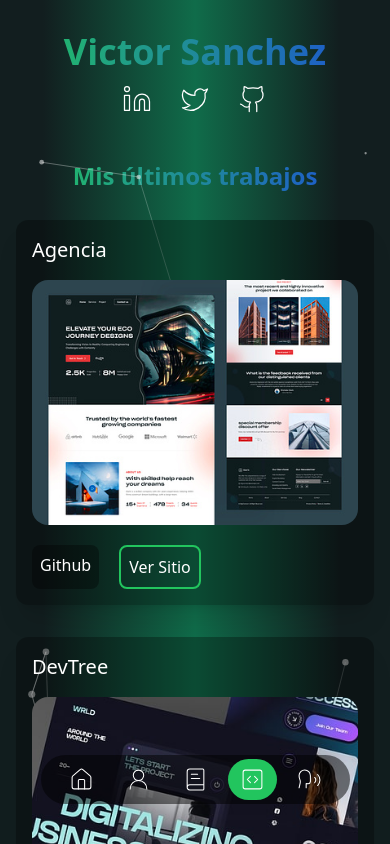
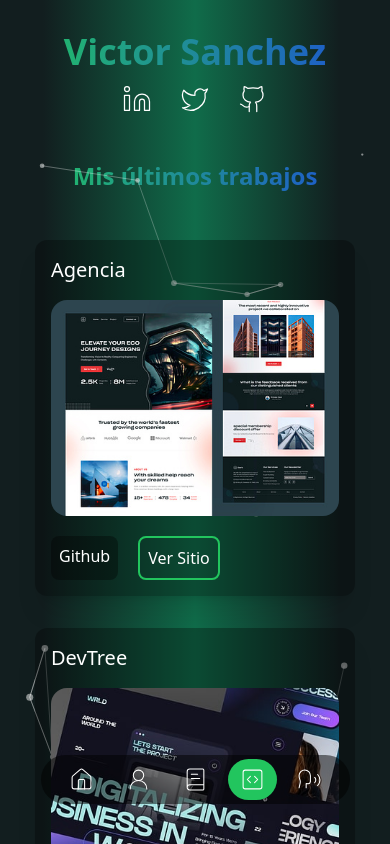
Before and after one commit to VictorDev1986/Victor_portafolio, a Next.js app: page /portfolio in a window 390 px wide. Shown: the top 844 px of the page. Built offline with nearby package versions, Linux system fonts and the light colour scheme.

Commit message:
Cambios en la pagina portafolio

```diff
--- a/app/(routes)/portfolio/page.tsx
+++ b/app/(routes)/portfolio/page.tsx
@@ -16,11 +16,11 @@ const PortfolioPage = () => {
             <CoverParticles />
             <ContainerPage>
                 <TransitionPage />
-                <div className="mb-4 flex flex-col justify-center h-full">
-                    <h1 className=" mt-0 my-3 text-2xl font-bold text-center md:block md:text-center bg-gradient-to-r from-green-500 via
+                <div className="flex flex-col justify-center h-full">
+                    <h1 className="text-2xl font-bold text-center md:block md:text-center bg-gradient-to-r from-green-500 via
                          to-blue-700 bg-clip-text text-transparent sm:text-4xl">Mis últimos trabajos</h1>
 
-                    <div className="relative z-10 grid max-w-5xl gap-6 mx-auto mt-4 md:grid-cols-4 flex justify-center">
+                    <div className="relative z-10 grid max-w-5xl gap-6 mx-auto mt-12 md:grid-cols-4 justify-center">
                         {dataPortfolio.map((data) => (
                             <PortfolioBox key={data.id} data={data} />
                         ))}
--- a/app/(routes)/skills/page.tsx
+++ b/app/(routes)/skills/page.tsx
@@ -2,6 +2,7 @@ import ContainerPage from "@/components/container";
 import { CoverParticles } from "@/components/cover-particles";
 import TransitionPage from "@/components/transition-page";
 import IconCloud from "@/components/icon-cloud";
+
 
 const PageAboutMe = () => {
     const slugs = [
--- a/components/portfolio-box.tsx
+++ b/components/portfolio-box.tsx
@@ -18,13 +18,13 @@ const PortfolioBox = (props: PortfolioBoxProps) => {
     return (
         <div
             key={id}
-            className="bg-black bg-opacity-30 p-4 mb-2 rounded-xl shadow-xl border-gray-300"
+            className="w-80 sm:w-full bg-black bg-opacity-30 p-4 mb-2 rounded-xl shadow-xl border-gray-300"
         >
             <h3 className="mb-4 text-xl">{title}</h3>
             <Image
                 src={image}
                 alt="Image"
-                width={200} height={200} className="w-full md:w-[200px] rounded-2xl h-auto"
+                width={200} height={200} className="w-full md:w-[300px] rounded-2xl h-auto"
             />
 
             <div className="flex gap-5 mt-5">
--- a/data.tsx
+++ b/data.tsx
@@ -135,4 +135,5 @@ export const dataPortfolio = [
         urlGithub: "#!",
         urlDemo: "#!",
     }
+
 ];
--- a/package.json
+++ b/package.json
@@ -15,7 +15,7 @@
     "class-variance-authority": "^0.7.1",
     "clsx": "^2.1.1",
     "lucide-react": "^0.468.0",
-    "motion": "^11.14.4",
+    "motion": "^11.18.1",
     "next": "15.1.0",
     "next-themes": "^0.4.4",
     "react": "^19.0.0",
```
Also changed, not shown: 1 other file (tests, documents, lock files or other folders).
